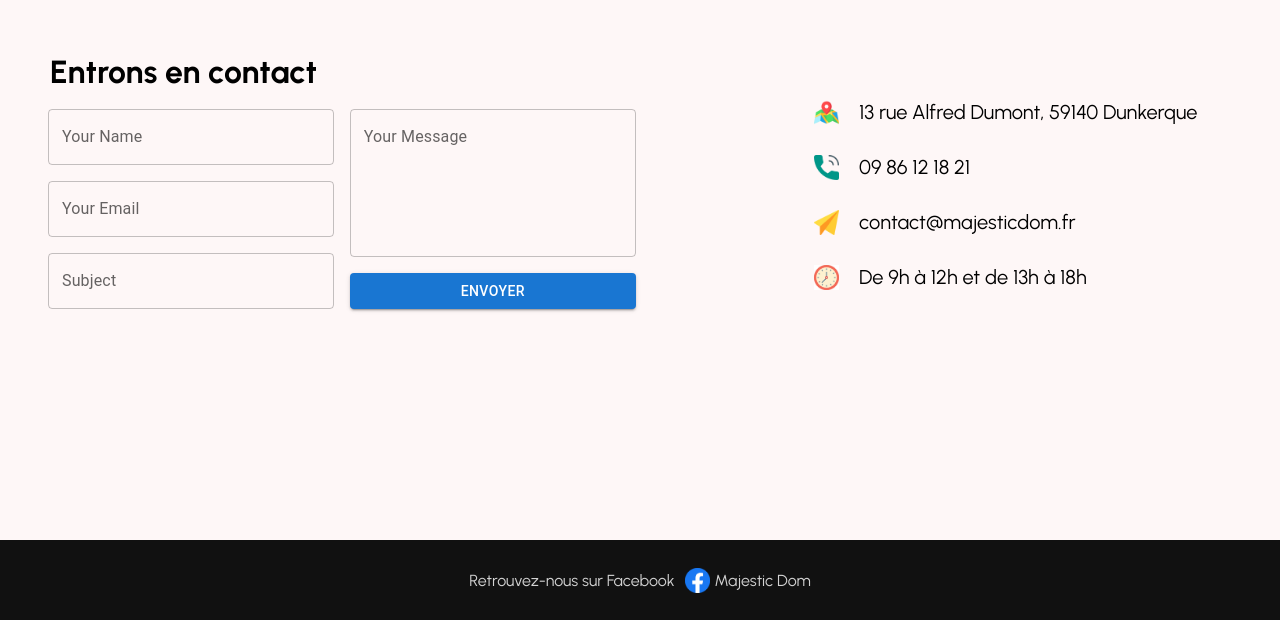
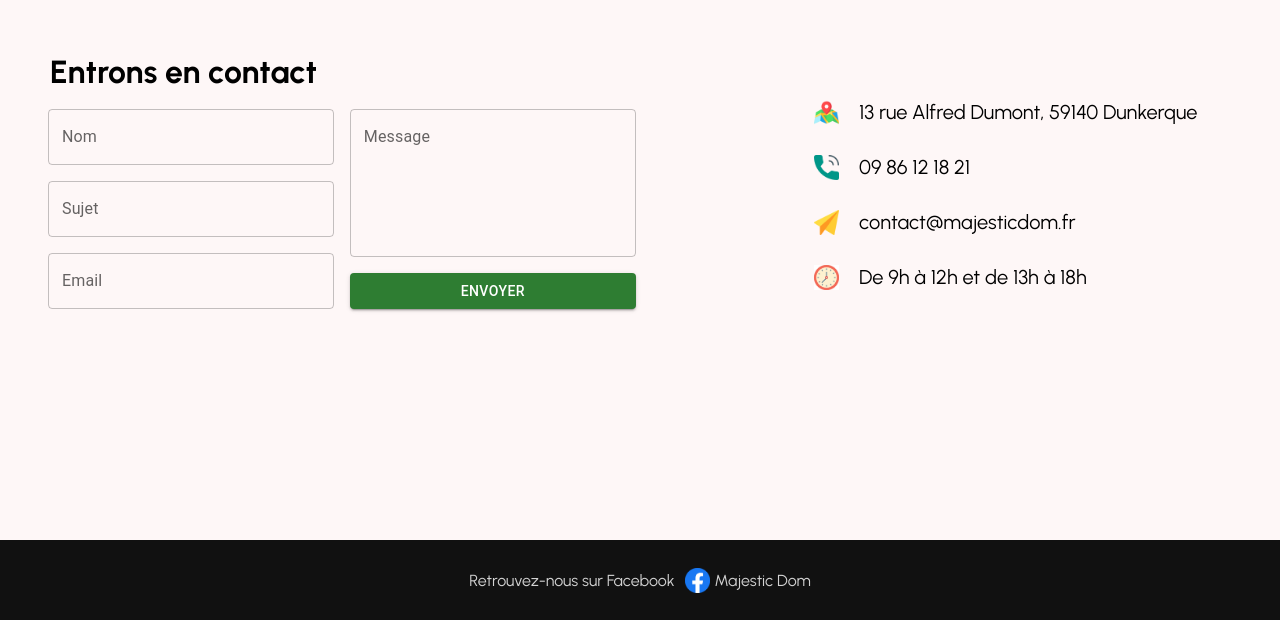
Before and after one commit to FaridAmimri/majestic-agency, a React (Create React App) app: page / in a window 1280 px wide. Shown: the part 3380-4000 px from the top of the page. Built offline with nearby package versions, Linux system fonts and the light colour scheme.

Commit message:
Configure emailJs

```diff
--- a/src/components/Contact.jsx
+++ b/src/components/Contact.jsx
@@ -8,8 +8,35 @@ import MapIcon from '../assets/map.png'
 import PhoneIcon from '../assets/phone.png'
 import SendIcon from '../assets/send.png'
 import TimeIcon from '../assets/time.png'
+import emailjs from '@emailjs/browser'
+import { useRef } from 'react'
+import { useState } from 'react'
 
 function Contact() {
+  const formRef = useRef()
+  const [done, setDone] = useState(false)
+
+  const handleSubmit = (e) => {
+    e.preventDefault()
+    console.log('Submit')
+    emailjs
+      .sendForm(
+        'service_vjipffb',
+        'template_rlelajz',
+        formRef.current,
+        'dxK4eOAw61JXwWe-i'
+      )
+      .then(
+        (result) => {
+          console.log(result.text)
+          setDone(true)
+        },
+        (error) => {
+          console.log(error.text)
+        }
+      )
+  }
+
   return (
     <Container id='contact'>
       <Wrapper>
@@ -20,21 +47,30 @@ function Contact() {
           }}
           noValidate
           autoComplete='off'
+          ref={formRef}
         >
           <Title>Entrons en contact</Title>
           <FormContainer>
             <LeftForm>
-              <TextField label='Your Name' />
-              <TextField label='Your Email' />
-              <TextField label='Subject' />
+              <TextField label='Nom' name='user_name' />
+              <TextField label='Sujet' name='user_subject' />
+              <TextField label='Email' name='user_email' />
             </LeftForm>
             <RightForm>
-              <TextField label='Your Message' multiline rows={5} />
-              <Button variant='contained' sx={{ margin: '8px' }}>
+              <TextField label='Message' name='message' multiline rows={5} />
+              <Button
+                variant='contained'
+                sx={{ margin: '8px' }}
+                onClick={handleSubmit}
+                color='success'
+              >
                 Envoyer
               </Button>
             </RightForm>
           </FormContainer>
+          {done && (
+            <Notification>Votre message a bien été envoyé.</Notification>
+          )}
         </Box>
 
         <ContactContainer>
@@ -132,6 +168,20 @@ const RightForm = styled.div`
   display: flex;
   flex-direction: column;
   justify-content: space-between;
+
+  @media only screen and (max-width: 480px) {
+    justify-content: inherit;
+  }
+`
+
+const Notification = styled.p`
+  margin: 10px;
+  color: #2e7d32;
+
+  @media only screen and (max-width: 480px) {
+    margin: 0;
+    text-align: center;
+  }
 `
 
 const ContactContainer = styled.div`
```
